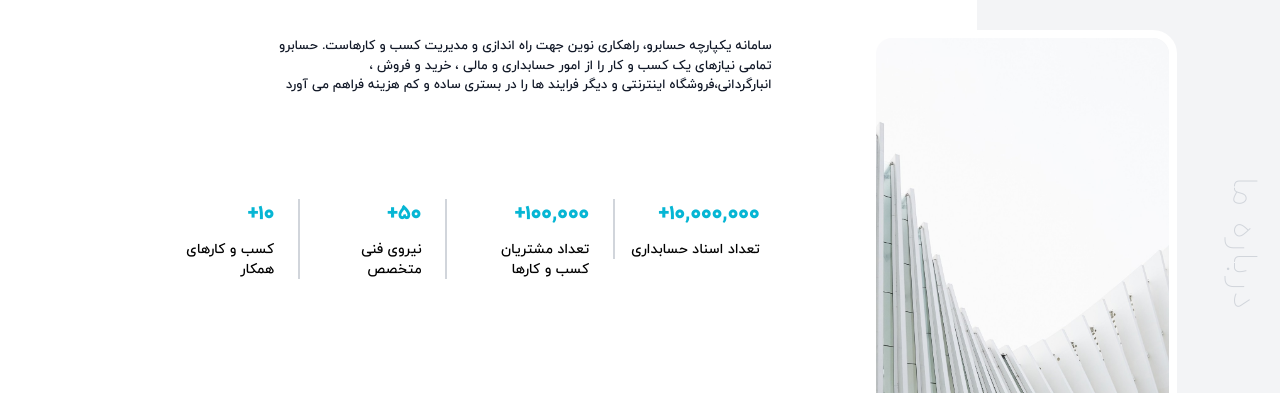
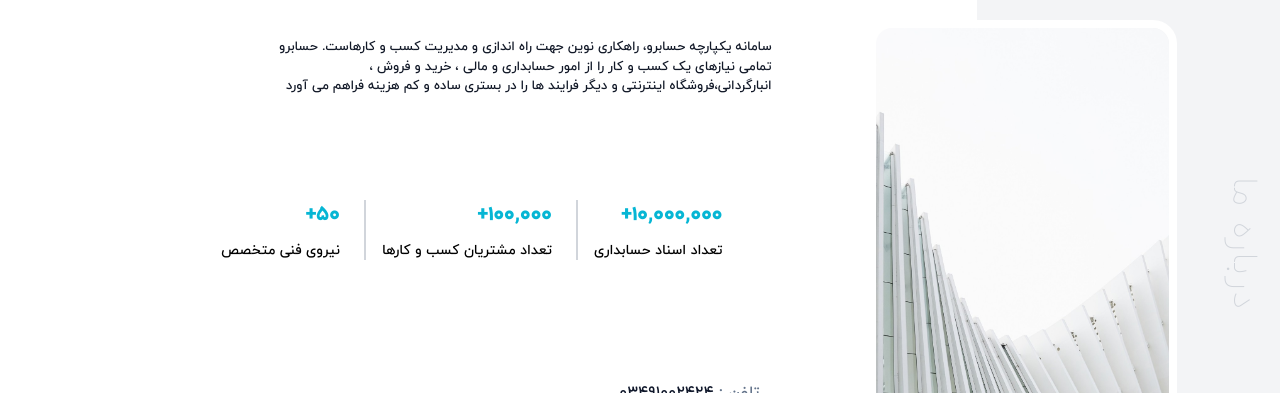
Before and after one commit to side-26/hesabro-app, a Vue app: page / in a window 1280 px wide. Shown: the part 2300-2693 px from the top of the page. Built offline with nearby package versions, Linux system fonts and the light colour scheme; no server answers.

Commit message:
style : change style of about-us-item and its container in sm size

```diff
--- a/src/components/AboutUsItem/aboutUsItem.vue
+++ b/src/components/AboutUsItem/aboutUsItem.vue
@@ -1,6 +1,6 @@
 <template lang="">
-  <div class="md:my-8 lg:my-12 rounded-md py-1 md:py-4 relative md:after:w-0 md:before:w-0" :class="{ 'after:w-[2px] after:left-[1%] after:top-0 after:absolute after:h-[160%] after:bg-gray-200': itemArr.id % 2 !== 0,'before:w-[106%] before:absolute before:h-[2px]  before:bg-gray-200 before:top-[-25%]':(itemArr.id===3||itemArr.id===4) }">
-    <div :class="{ 'lg:border-l-2': itemArr.id !== 4, 'mr-0': itemArr.id === 1 }" class="text-center md:text-right mx-3 md:pl-3 lg:pl-4 border-gray-300">
+  <div class="md:my-8 lg:my-12 rounded-md py-1 md:py-4 relative md:after:w-0 md:before:w-0">
+    <div :class="{ 'lg:border-l-2': itemArr.id !== 3, 'mr-0': itemArr.id === 1 }" class="text-center md:text-right mx-3 md:pl-3 lg:pl-4 border-gray-300">
       <div v-if="itemArr" class="text-cyan-500 font-extrabold mb-1 md:mb-3 text-base md:text-xl">{{ toFarsiNumber(handleSprateNumber(itemArr.amount)) }}+</div>
       <div v-if="itemArr" class="text-xs md:text-sm font-medium">{{ itemArr.title }}</div>
     </div>
--- a/src/config/tarefeh.data.js
+++ b/src/config/tarefeh.data.js
@@ -1,28 +1,26 @@
-
-export const advantages=[{id:11,imgSrc:"img/tyler.jpg",title:"فروش و حسابداری تحت وب",desc:"با سیستم ابری حسابرو دسترسی به اطلاعات کسب و کار در هر لحظه و هر مکان دلخواه امکان پذیر است. علاوه با آن، استخدام حسابدار به صورت دورکاری امکان پذیر بوده و هزینه های حسابداری به میزان قابل توجهی کاهش می یابد. داده های مالی نیز در جایی امن ذخیره می شوند",align:"right"},
-{id:12,imgSrc:"/img/tim.jpg",title:"مدیریت شعب متعدد با یک سیستم مالی",desc:"یکی از بزرگترین مزایای حسابرو امکان انجام عملیات حسابداری تمام شعب تنها با یک نرم افزار و به صورت یکپارچه و متمرکز است",align:"left"},
-{id:13,imgSrc:"/img/createCard.jpg",title:"تجربه فروش اینترنتی",desc:"یکی از برتی های دیگر حسابرو در کمتر سیستم مالی وجود دارد امکان راه اندازی سیستم فروش آنلاین و یکپارچه سازی حسابداری فروش آنلاین با فروش حضوری است.",align:"right",},
-{id:14,imgSrc:"/img/petr.jpg",title:"باشگاه مشتریان",desc:"با حسابرو امکان نظرسنجی از مشتریان و ثبت میزان رضایت مشتریان از برخورد کارمندان وجود خواهد داشت. همچنین ارسال پیامک مربوط به فاکتور های فروش به مشتریان ، ارسال کد تخفیف و پیامک های دلخواه دیگر نیز وجود دارد",align:"left"}
+export const advantages = [{ id: 11, imgSrc: "img/tyler.jpg", title: "فروش و حسابداری تحت وب", desc: "با سیستم ابری حسابرو دسترسی به اطلاعات کسب و کار در هر لحظه و هر مکان دلخواه امکان پذیر است. علاوه با آن، استخدام حسابدار به صورت دورکاری امکان پذیر بوده و هزینه های حسابداری به میزان قابل توجهی کاهش می یابد. داده های مالی نیز در جایی امن ذخیره می شوند", align: "right" },
+    { id: 12, imgSrc: "/img/tim.jpg", title: "مدیریت شعب متعدد با یک سیستم مالی", desc: "یکی از بزرگترین مزایای حسابرو امکان انجام عملیات حسابداری تمام شعب تنها با یک نرم افزار و به صورت یکپارچه و متمرکز است", align: "left" },
+    { id: 13, imgSrc: "/img/createCard.jpg", title: "تجربه فروش اینترنتی", desc: "یکی از برتی های دیگر حسابرو در کمتر سیستم مالی وجود دارد امکان راه اندازی سیستم فروش آنلاین و یکپارچه سازی حسابداری فروش آنلاین با فروش حضوری است.", align: "right", },
+    { id: 14, imgSrc: "/img/petr.jpg", title: "باشگاه مشتریان", desc: "با حسابرو امکان نظرسنجی از مشتریان و ثبت میزان رضایت مشتریان از برخورد کارمندان وجود خواهد داشت. همچنین ارسال پیامک مربوط به فاکتور های فروش به مشتریان ، ارسال کد تخفیف و پیامک های دلخواه دیگر نیز وجود دارد", align: "left" }
 ]
-export const modules=[
-    {id:1,title:"حسابداری پایه",desc:"مدیریت دوره های مالی ، لیست حساب ها و درختواره حساب ها اسناد حسابداری  گزارشات مالی وحسابداری ، گزارشات مالیاتی",src:'/img/calculate_FILL1_wght400_GRAD0_opsz48.svg'},
-    {id:2,title:"تامین کنندگان و انبار بازرگانی",desc:"مدیریت شعب و انبار ها، تعریف کالا و خدمات ، ثبت فاکتور های خرید کالا و خدمت انبار گردانی کالا،  گزارشات و موجودی و خرید",src:'/img/storefront_FILL1_wght400_GRAD0_opsz48.svg'},
-    {id:3,title:"مدیریت اشخاص و کاربران",desc:"تعریف سطوح دسترسی کاربران ، امتیاز دهی و گزارش ارزیابی کاربران ، مدیریت مشتریان و تامین کنندگان حقیقی و حقوقی ، باشگاه مشتریان",src:'/img/contacts_FILL1_wght400_GRAD0_opsz48.svg'},
-    {id:4,title:"فروشگاه اینترنتی", desc:"فروش محصولات بر روی سایت اختصاصی یکپارچگی ساختار مالی  فروش آنلاین و حضوری ، مدیریت مرسولات و پیک ها ، مدیریت سایر تامین کنندگان کالاها", src:'/img/store_FILL1_wght400_GRAD0_opsz48.svg'},
-    {id:5,title:"سیستم حقوق و دستمزد",desc:"دسته بندی کاربران در دپارتمان های مختلف ، ثبت اطلاعات بیمه کارمندان، مدیریت قراردادهایکارمندی، مدیدیت دوره های حقوقی",src:'/img/payments_FILL1_wght400_GRAD0_opsz48.svg'},
-    {id:6,title:'سیستم فروش',desc:'ثبت فاکتور های فروش و خدمت، مدیریت رزرو کالا، گزارشات فروش و سود و زیان',src:'/img/sell_FILL1_wght400_GRAD0_opsz48.svg'},
-    {id:7,title:'سیستم دریافت و پرداخت', desc:'، مدیریت وام ها انتقال های بین بانکی ، دریافت و پرداخت از /به شخصی ،تسویه کارتخوان، مدیریت اسناد دریافتی و پرداختنی(چک ها)',src:'/img/swap_horiz_FILL1_wght400_GRAD0_opsz48.svg'}
+export const modules = [
+    { id: 1, title: "حسابداری پایه", desc: "مدیریت دوره های مالی ، لیست حساب ها و درختواره حساب ها اسناد حسابداری  گزارشات مالی وحسابداری ، گزارشات مالیاتی", src: '/img/calculate_FILL1_wght400_GRAD0_opsz48.svg' },
+    { id: 2, title: "تامین کنندگان و انبار بازرگانی", desc: "مدیریت شعب و انبار ها، تعریف کالا و خدمات ، ثبت فاکتور های خرید کالا و خدمت انبار گردانی کالا،  گزارشات و موجودی و خرید", src: '/img/storefront_FILL1_wght400_GRAD0_opsz48.svg' },
+    { id: 3, title: "مدیریت اشخاص و کاربران", desc: "تعریف سطوح دسترسی کاربران ، امتیاز دهی و گزارش ارزیابی کاربران ، مدیریت مشتریان و تامین کنندگان حقیقی و حقوقی ، باشگاه مشتریان", src: '/img/contacts_FILL1_wght400_GRAD0_opsz48.svg' },
+    { id: 4, title: "فروشگاه اینترنتی", desc: "فروش محصولات بر روی سایت اختصاصی یکپارچگی ساختار مالی  فروش آنلاین و حضوری ، مدیریت مرسولات و پیک ها ، مدیریت سایر تامین کنندگان کالاها", src: '/img/store_FILL1_wght400_GRAD0_opsz48.svg' },
+    { id: 5, title: "سیستم حقوق و دستمزد", desc: "دسته بندی کاربران در دپارتمان های مختلف ، ثبت اطلاعات بیمه کارمندان، مدیریت قراردادهایکارمندی، مدیدیت دوره های حقوقی", src: '/img/payments_FILL1_wght400_GRAD0_opsz48.svg' },
+    { id: 6, title: 'سیستم فروش', desc: 'ثبت فاکتور های فروش و خدمت، مدیریت رزرو کالا، گزارشات فروش و سود و زیان', src: '/img/sell_FILL1_wght400_GRAD0_opsz48.svg' },
+    { id: 7, title: 'سیستم دریافت و پرداخت', desc: '، مدیریت وام ها انتقال های بین بانکی ، دریافت و پرداخت از /به شخصی ،تسویه کارتخوان، مدیریت اسناد دریافتی و پرداختنی(چک ها)', src: '/img/swap_horiz_FILL1_wght400_GRAD0_opsz48.svg' }
 ]
-export const customers=[
-    {id:1,href:'https://www.mobit.ir/',src:'/img/mobitIcon.svg',title:"مبیت"},
-    {id:2,href:'https://zoodex.ir/',src:'/img/zoodexIcon.svg',title:"زودکس"},
-    {id:3,href:'https://asreertebat.net/',src:'/img/asarErtebatat.svg',title:"عصر ارتباطات"},
-    {id:4,href:'https://rahkarsanat.org/',src:'/img/rahkar.svg',title:"راهکار صنعت"},
-    {id:5,href:'https://cut-media.ir/',title:"کات مدیا",src:'/img/cutMedia.svg'}
+export const customers = [
+    { id: 1, href: 'https://www.mobit.ir/', src: '/img/mobitIcon.svg', title: "مبیت" },
+    { id: 2, href: 'https://zoodex.ir/', src: '/img/zoodexIcon.svg', title: "زودکس" },
+    { id: 3, href: 'https://asreertebat.net/', src: '/img/asarErtebatat.svg', title: "عصر ارتباطات" },
+    { id: 4, href: 'https://rahkarsanat.org/', src: '/img/rahkar.svg', title: "راهکار صنعت" },
+    { id: 5, href: 'https://cut-media.ir/', title: "کات مدیا", src: '/img/cutMedia.svg' }
 ]
-export const achivements=[
-    {id:1,title:'تعداد اسناد حسابداری',amount:'10000000'},
-    {id:2,title:'تعداد مشتریان کسب و کارها',amount:'100000'},
-    {id:3,title:'نیروی فنی متخصص',amount:'50'},
-    {id:4,title:'کسب و کارهای همکار',amount:'10'}
+export const achivements = [
+    { id: 1, title: 'تعداد اسناد حسابداری', amount: '10000000' },
+    { id: 2, title: 'تعداد مشتریان کسب و کارها', amount: '100000' },
+    { id: 3, title: 'نیروی فنی متخصص', amount: '50' },
 ]
--- a/src/views/Home/Home.vue
+++ b/src/views/Home/Home.vue
@@ -30,7 +30,7 @@
             <p class="font-medium text-center md:text-right mx-auto md:mx-0 text-gray-900 w-4/5 text-xs">
               سامانه یکپارچه حسابرو، راهکاری نوین جهت راه اندازی و مدیریت کسب و کارهاست. حسابرو تمامی نیازهای یک کسب و کار را از امور حسابداری و مالی ، خرید و فروش ، انبارگردانی،فروشگاه اینترنتی و دیگر فرایند ها را در بستری ساده و کم هزینه فراهم می آورد
             </p>
-            <section class="grid my-20 mx-auto lg:my-10 md:mx-0 lg:mx-3 grid-cols-2 lg:gap-0 gap-x-2 gap-y-8 md:grid-cols-none md:grid-flow-col">
+            <section class="flex flex-wrap justify-center my-20 mx-auto lg:my-10 md:mx-0 lg:mx-3 grid-cols-2 lg:gap-0 gap-x-2 gap-y-8 md:grid-cols-none md:grid-flow-col">
               <about-us-item :itemArr="item" v-for="item in achivements" :key="item.id" />
             </section>
             <section class="bg-gray-50 py-4 px-3 mr-[-2%]md:mr-0 md:bg-transparent">
```
